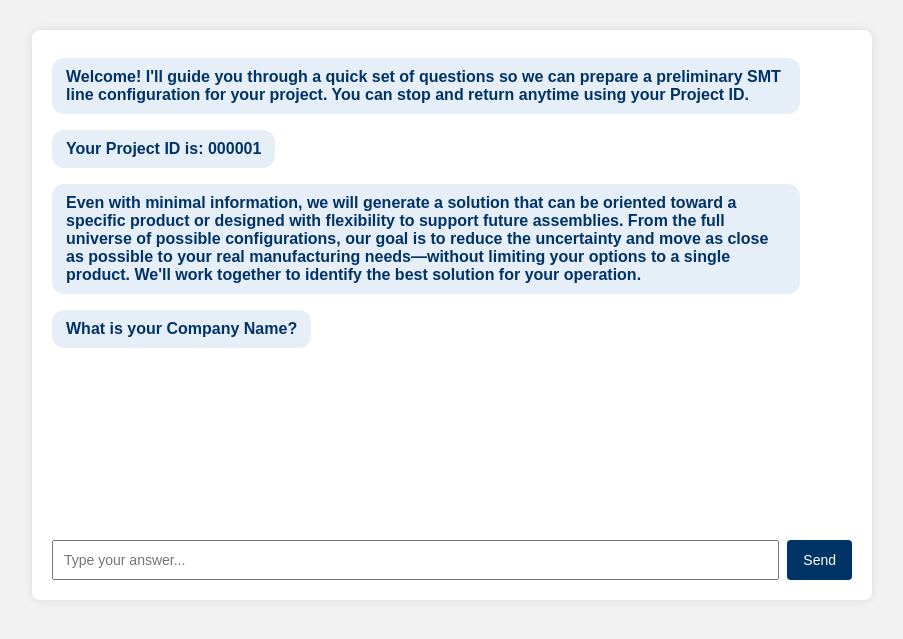
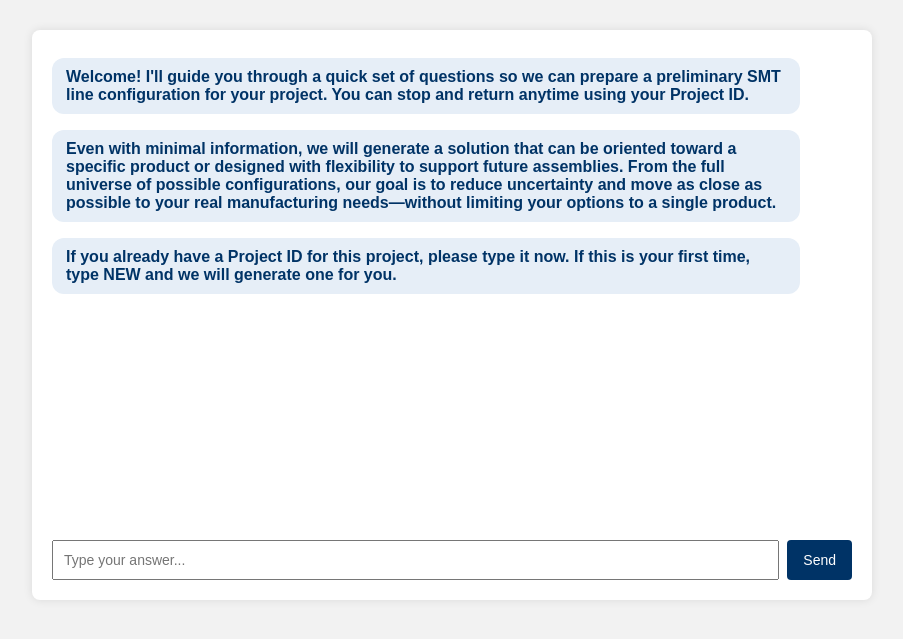
Before and after one commit to tamecx1/Initial_Intake, a Flask app: page / in a window 1280 px wide. Shown: the top 639 px of the page, without its empty margins (188-1091 px from the left). Run offline with Flask 3, Linux system fonts and the light colour scheme.

Commit message:
Update index.html
Improve Project ID and questions

```diff
--- a/templates/index.html
+++ b/templates/index.html
@@ -104,6 +104,7 @@
 
   let projectId = null;
   let currentStep = 0;
+  let waitingForProjectId = true;
 
   const answers = {
     project_id: "",
@@ -156,28 +157,54 @@
       text = text.trim();
       if (!text) return;
     }
+
     addMessage(text, "user");
     inputEl.value = "";
+
+    // Paso especial: elegir / capturar Project ID
+    if (waitingForProjectId) {
+      handleProjectId(text);
+      return;
+    }
+
     processAnswer(currentStep, text);
     currentStep++;
     nextStep();
   }
 
-  async function start() {
+  async function handleProjectId(raw) {
+    const value = raw.trim();
+    if (!value) {
+      addMessage("Please enter an existing Project ID, or type NEW to generate one.");
+      return;
+    }
+
+    if (value.toUpperCase() === "NEW") {
       try {
         const res = await fetch("/new_project");
         const data = await res.json();
         projectId = data.project_id;
         answers.project_id = projectId;
-
-      addMessage("Welcome! I'll guide you through a quick set of questions so we can prepare a preliminary SMT line configuration for your project. You can stop and return anytime using your Project ID.");
-      addMessage(`Your Project ID is: ${projectId}`);
-      addMessage("Even with minimal information, we will generate a solution that can be oriented toward a specific product or designed with flexibility to support future assemblies. From the full universe of possible configurations, our goal is to reduce the uncertainty and move as close as possible to your real manufacturing needs—without limiting your options to a single product. We'll work together to identify the best solution for your operation.");
+        addMessage(`Your new Project ID is: ${projectId}. Please write this number down so you and your team can reuse it in future sessions.`);
+        waitingForProjectId = false;
         nextStep();
       } catch (e) {
         console.error(e);
-      addMessage("There was a problem initializing the project. Please try again later.");
+        addMessage("We could not generate a new Project ID right now. Please try again in a moment.");
       }
+    } else {
+      projectId = value;
+      answers.project_id = value;
+      addMessage(`We will use Project ID: ${projectId}.`);
+      waitingForProjectId = false;
+      nextStep();
+    }
+  }
+
+  function start() {
+    addMessage("Welcome! I'll guide you through a quick set of questions so we can prepare a preliminary SMT line configuration for your project. You can stop and return anytime using your Project ID.");
+    addMessage("Even with minimal information, we will generate a solution that can be oriented toward a specific product or designed with flexibility to support future assemblies. From the full universe of possible configurations, our goal is to reduce uncertainty and move as close as possible to your real manufacturing needs—without limiting your options to a single product.");
+    addMessage("If you already have a Project ID for this project, please type it now. If this is your first time, type NEW and we will generate one for you.");
   }
 
   function nextStep() {
@@ -205,6 +232,9 @@
         break;
       case 7:
         addMessage("Each time this project is accessed, we will revisit your estimated start of production to ensure the configuration remains aligned with your timeline.");
+        addMessage("When you're ready in future sessions, we will always start by confirming that estimated start of production before going deeper into technical details.");
+        currentStep++;
+        nextStep();
         break;
       case 8:
         addMessage("Is your PCB processed on one side only, or on both sides?");
@@ -258,10 +288,10 @@
         ]);
         break;
       case 13:
-        addMessage("Does your product use any of these component types? You can type a comma-separated list: QFN, BGA, LCC, 0402, None, Not sure.");
+        addMessage("Does your product use any of these component types: QFN, BGA, LCC, 0402? You can type a comma-separated list (for example: QFN, BGA) or answer: None, Not sure. Even if the information is not exact, we will process it as provided and allow the system to make the necessary assumptions.");
         break;
       case 14:
-        addMessage("Will the products to be assembled in your new SMT line operate in demanding conditions such as vibration, high temperatures, continuous use, outdoor exposure, human-safety applications, or environments requiring long-term reliability?");
+        addMessage("Please tell us if your product will operate in any of these demanding conditions (answer with Yes, No, or Not sure): vibration, high temperatures, continuous use, outdoor exposure, human-safety applications, or environments requiring long-term reliability.");
         addOptions([
           { label: "Yes", value: "Yes" },
           { label: "No", value: "No" },
```
Lines whose indentation alone changed are shown as unchanged.
